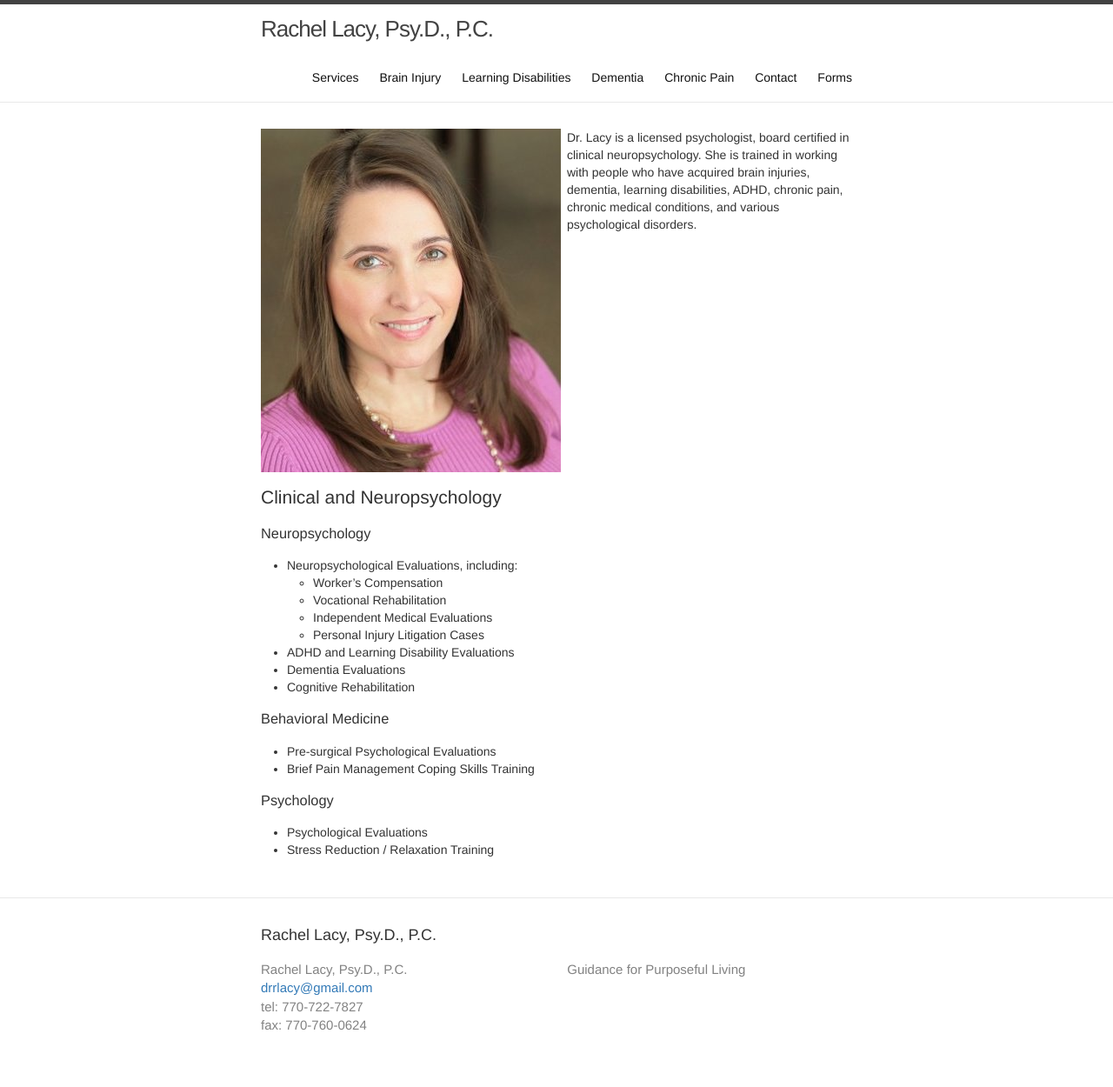
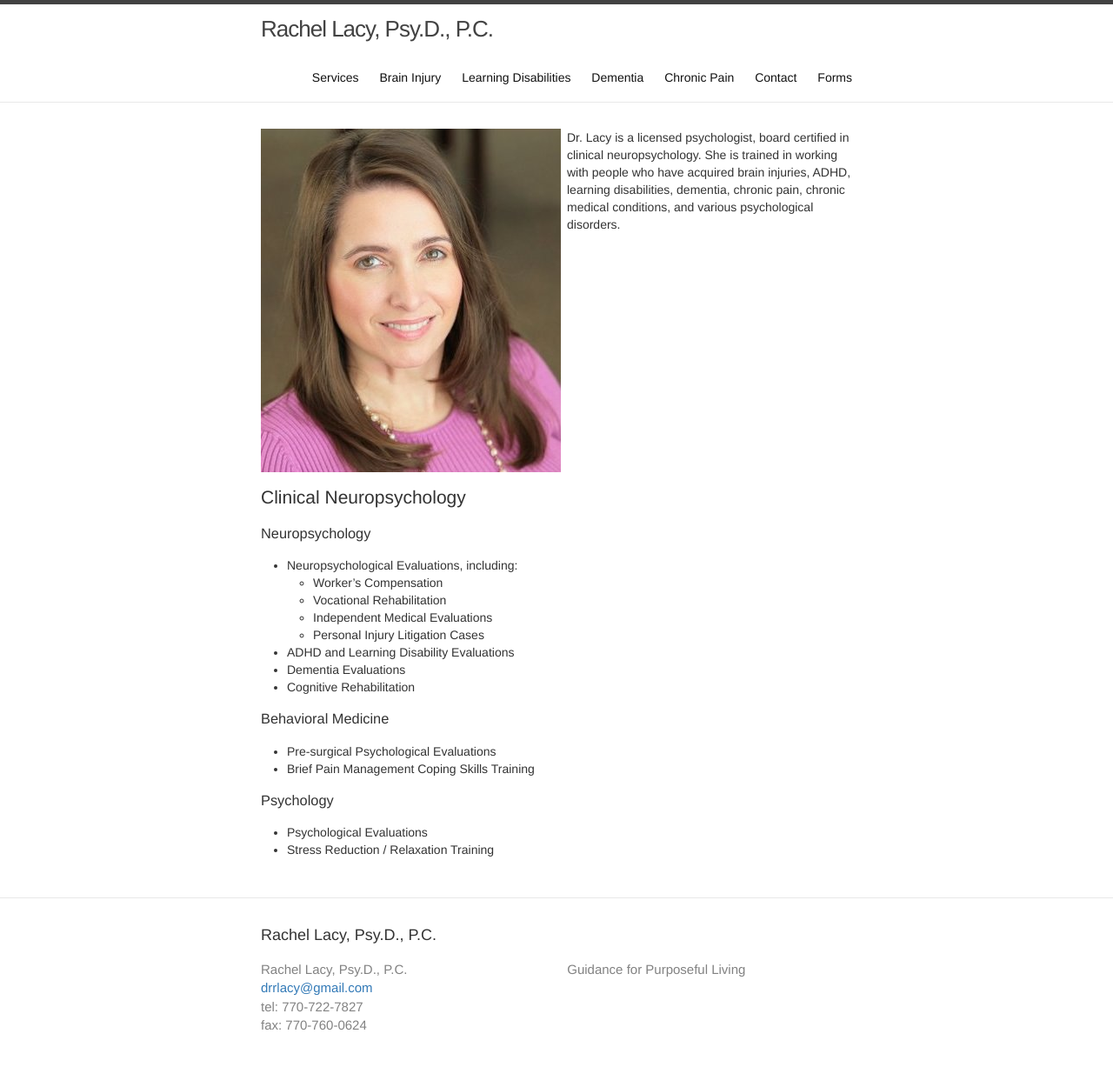
Before and after one commit to halcyon/renewedbrain.com, a Jekyll site: the page built from index.md, in a window 1280 px wide. Shown: the whole page at 87% size. Built offline with Jekyll 4.4.1, drawn with Linux system fonts in a browser that asks for light colours.

Commit message:
Update index.md
fix label

```diff
--- a/index.md
+++ b/index.md
@@ -6,14 +6,14 @@ layout: default
   <img src="images/rachel-lacy.jpg">
   <p>
     Dr. Lacy is a licensed psychologist, board certified in clinical neuropsychology. She is trained in working
-    with people who have acquired brain injuries, dementia, learning disabilities, ADHD, chronic pain,
+    with people who have acquired brain injuries, ADHD, learning disabilities, dementia, chronic pain,
     chronic medical conditions, and various psychological disorders.
   </p>
   <div class="clear"></div>
 </div>
 
 
-## Clinical and Neuropsychology
+## Clinical Neuropsychology
 
 ### Neuropsychology
 * Neuropsychological Evaluations, including:
```
